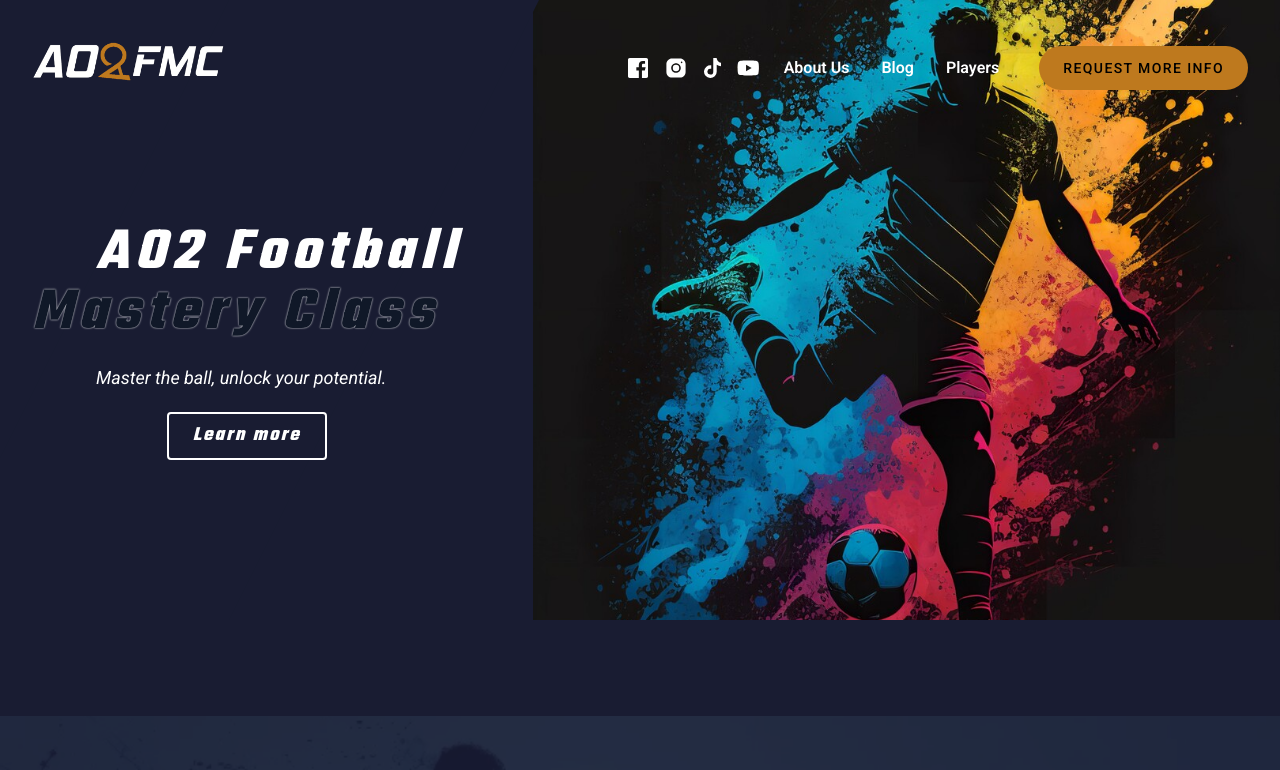
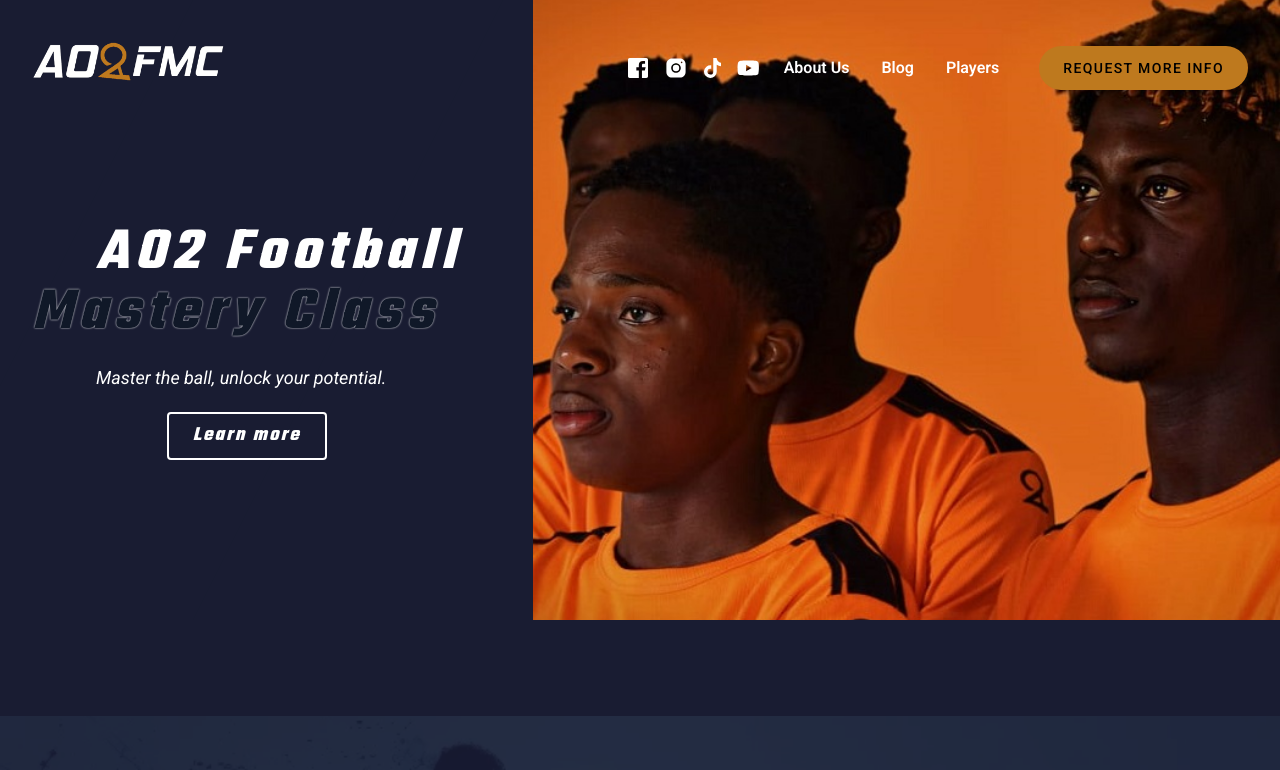
Before and after one commit to Ikennaf1/ao2fmc-src, a website built with Vite: page index.html in a window 1280 px wide. Shown: the top 770 px of the page. Built offline with nearby package versions, Linux system fonts and the light colour scheme.

Commit message:
Git changed home header image

```diff
--- a/index.html
+++ b/index.html
@@ -113,20 +113,17 @@
     <!-- Header -->
     <div class="relative flex flex-col-reverse py-16 lg:pt-0 lg:flex-col lg:pb-0">
       <div class="inset-y-0 top-0 right-0 z-0 w-full max-w-xl px-4 mx-auto md:px-0 lg:pr-0 lg:mb-0 lg:mx-0 lg:w-7/12 lg:max-w-full lg:absolute xl:px-0">
-        <svg class="absolute -left-76 hidden h-full text-white transform -translate-x-1/2 lg:block" viewBox="0 0 100 100" fill="#191C32" preserveAspectRatio="none slice">
+        <svg class="absolute -left-85 hidden h-full text-white transform -translate-x-1/2 lg:block" viewBox="0 0 100 100" fill="#191C32" preserveAspectRatio="none slice">
           <path d="M50 0H100L50 100H0L50 0Z"></path>
         </svg>
         <img
           class="object-cover w-full h-56 rounded shadow-lg lg:rounded-none lg:shadow-none md:h-96 lg:h-full"
-          src="/images/header-img.jpg"
+          src="/images/IMG-20251008-WA0005 - Copy.jpg"
           alt=""
         />
       </div>
       <div class="relative flex flex-col items-start w-full max-w-xl px-4 mx-auto md:px-0 lg:px-8 lg:max-w-screen-xl pt-16">
         <div class="mb-16 lg:my-40 lg:max-w-lg lg:pr-5">
-          <!-- <p class="inline-block px-3 py-px mb-4 text-xs font-semibold tracking-wider text-teal-900 uppercase rounded-full bg-teal-accent-400">
-            Brand new
-          </p> -->
           <h2 class="mb-5 font-sans text-4xl font-bold tracking-widest text-gray-900 sm:text-5xl sm:leading-none md:text-6xl italic teko">
             <span class="text-white md:pl-16">AO2 Football</span>
             <br class="hidden md:block" />
@@ -347,7 +344,7 @@
   </section>
 
   <!-- Our Team -->
-  <section>
+  <!-- <section>
     <div class="body-margin text-white">
       <div class="mx-auto mb-10 lg:max-w-xl sm:text-center">
         <p class="inline-block px-3 py-px mb-4 text-xs font-semibold tracking-wider uppercase rounded-full bg-teal-accent-400">
@@ -387,7 +384,7 @@
 
       </div>
     </div>
-  </section>
+  </section> -->
 
   <!-- Reach us -->
   <section>
```
Also changed, not shown: public/images/IMG-20251008-WA0005 - Copy.jpg (added).
